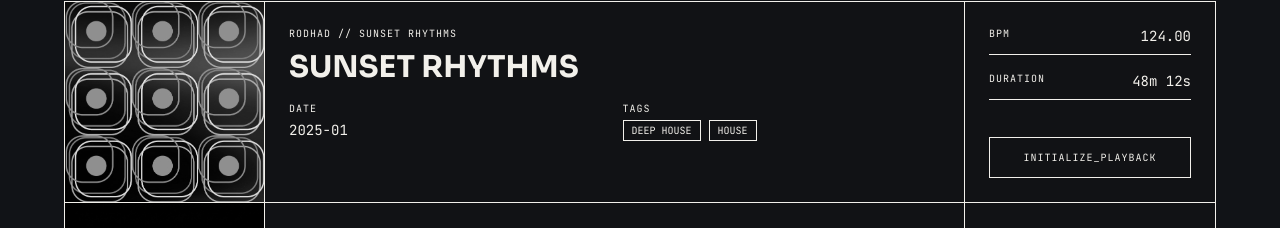
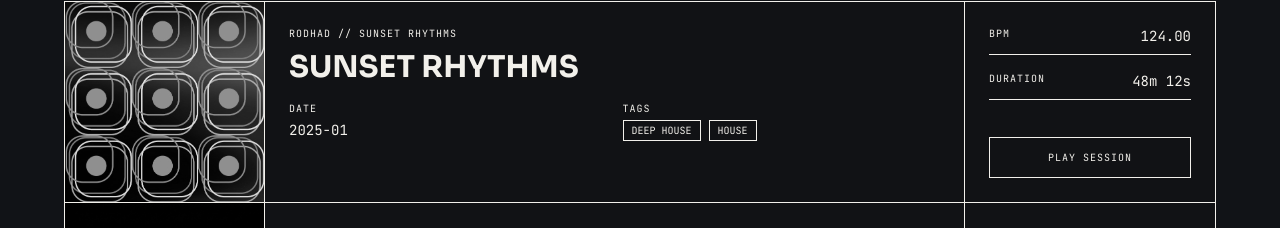
Before and after one commit to andres-manzanera/mass-sessions, a Next.js app: page /grid in a window 1280 px wide. Shown: the part 460-688 px from the top of the page. Built offline with nearby package versions, Linux system fonts and the light colour scheme.

Commit message:
style: update play session buttons text and pointer

```diff
--- a/src/app/grid/page.tsx
+++ b/src/app/grid/page.tsx
@@ -155,13 +155,13 @@
 
                     <button
                       onClick={() => playSession(session.id)}
-                      className={`w-full mt-4 lg:mt-0 py-3 border text-[10px] font-mono transition-all uppercase tracking-widest shrink-0 ${
+                      className={`w-full mt-4 lg:mt-0 py-3 border text-[10px] font-mono transition-all uppercase tracking-widest shrink-0 cursor-pointer ${
                         isCurrent && isPlaying
                           ? "border-brand-accent text-black bg-brand-accent hover:bg-brand-accent/80"
                           : "border-brand-orange text-brand-orange hover:bg-brand-orange hover:text-black"
                       }`}
                     >
-                      {isCurrent && isPlaying ? "PAUSE_PLAYBACK" : "INITIALIZE_PLAYBACK"}
+                      {isCurrent && isPlaying ? "PAUSE SESSION" : "PLAY SESSION"}
                     </button>
                   </div>
 
--- a/src/app/sessions/page.tsx
+++ b/src/app/sessions/page.tsx
@@ -255,7 +255,7 @@
                           onClick={() => playSession(session.id)}
                           aria-label={isCurrent && isPlaying ? `Pausar ${session.title}` : `Reproducir ${session.title} de ${session.artist}`}
                           aria-pressed={isCurrent && isPlaying}
-                          className={`play-session-btn text-[11px] tracking-wider flex items-center justify-center min-w-[140px] ${
+                          className={`play-session-btn cursor-pointer text-[11px] tracking-wider flex items-center justify-center min-w-[140px] ${
                             isCurrent && isPlaying ? "play-btn-playing" : ""
                           }`}
                         >
```
